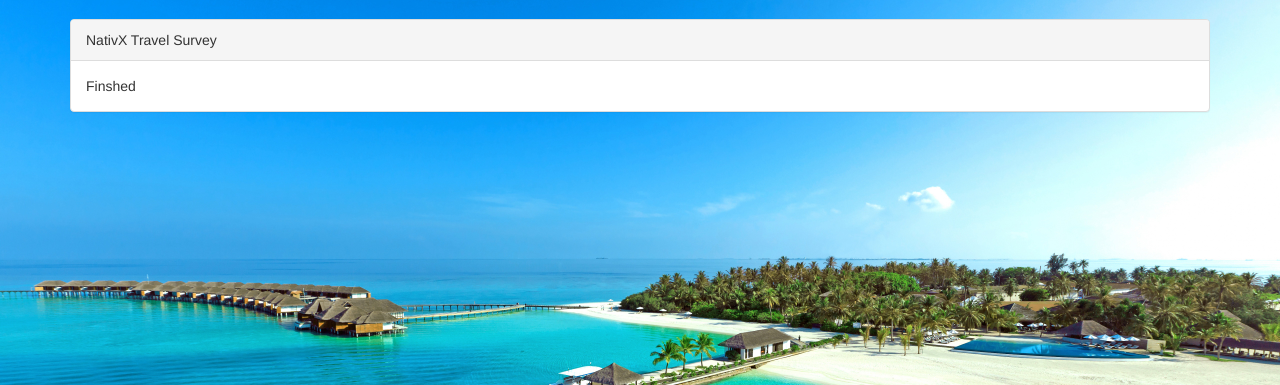
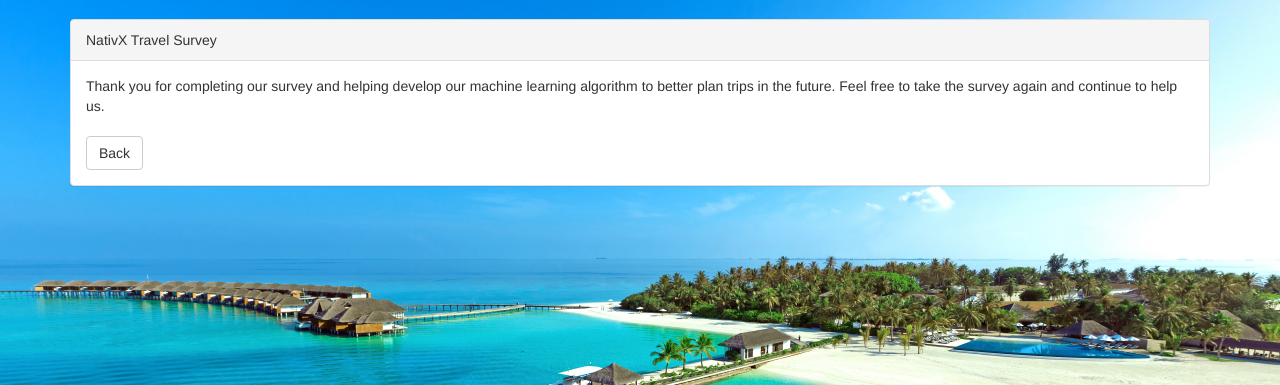
Before and after one commit to DLance96/nativx-survey, a Django app: template templates/finished.html in a window 1280 px wide. Shown: the part 51-436 px from the top of the page. Run offline with Django 3.2, Linux system fonts and the light colour scheme; the template is opened without the code that fills it, so the values that code supplies are empty; some libraries are stand-ins or nearby versions.

Commit message:
Add finised page functionality

```diff
--- a/survey/urls.py
+++ b/survey/urls.py
@@ -5,6 +5,6 @@
 
 urlpatterns = [
     url(r'^$', views.home, name="home"),
-    url(r'^finished/$', views.home, name="finished"),
+    url(r'^finished/$', views.finished, name="finished"),
 
 ]
--- a/survey/views.py
+++ b/survey/views.py
@@ -41,7 +41,8 @@
             twitter_json = twitteranalyzer.run(request.POST['twitter'])
             eat_json = json.dumps(eat_data)
             play_json = json.dumps(play_data)
-            return HttpResponseRedirect(reverse('survey:home'))
+            print "What"
+            return HttpResponseRedirect(reverse('survey:finished'))
 
     context = {
         'eat_rating_forms': eat_rating_forms,
--- a/templates/finished.html
+++ b/templates/finished.html
@@ -4,7 +4,10 @@
     <div class="panel panel-default">
         <div class="panel-heading">NativX Travel Survey</div>
         <div class="panel-body">
-            Finshed
+            Thank you for completing our survey and helping develop our machine learning algorithm to better plan trips
+            in the future. Feel free to take the survey again and continue to help us.<br><br>
+
+            <a class="btn btn-default" href={% url 'survey:home' %}>Back</a>
         </div>
     </div>
 {% endblock %}
```
